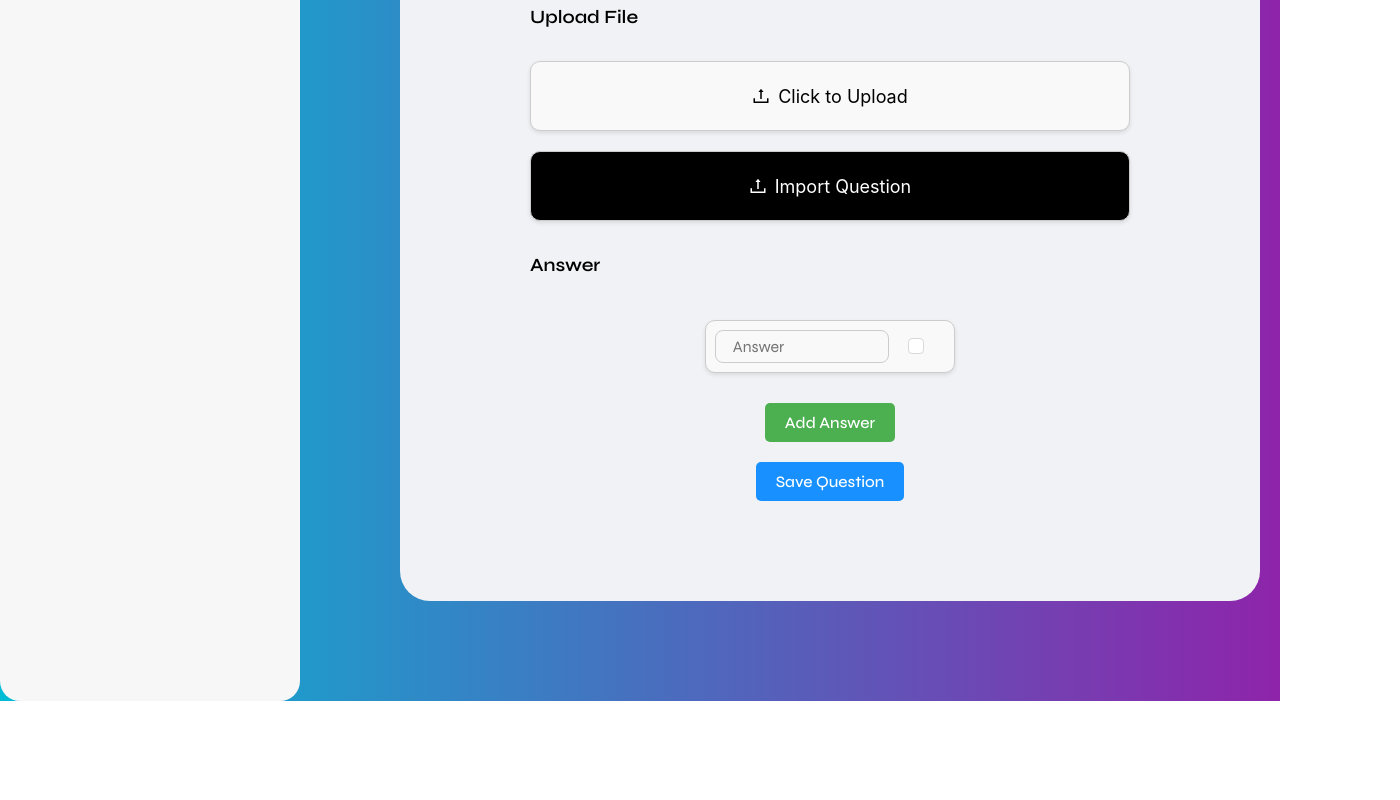
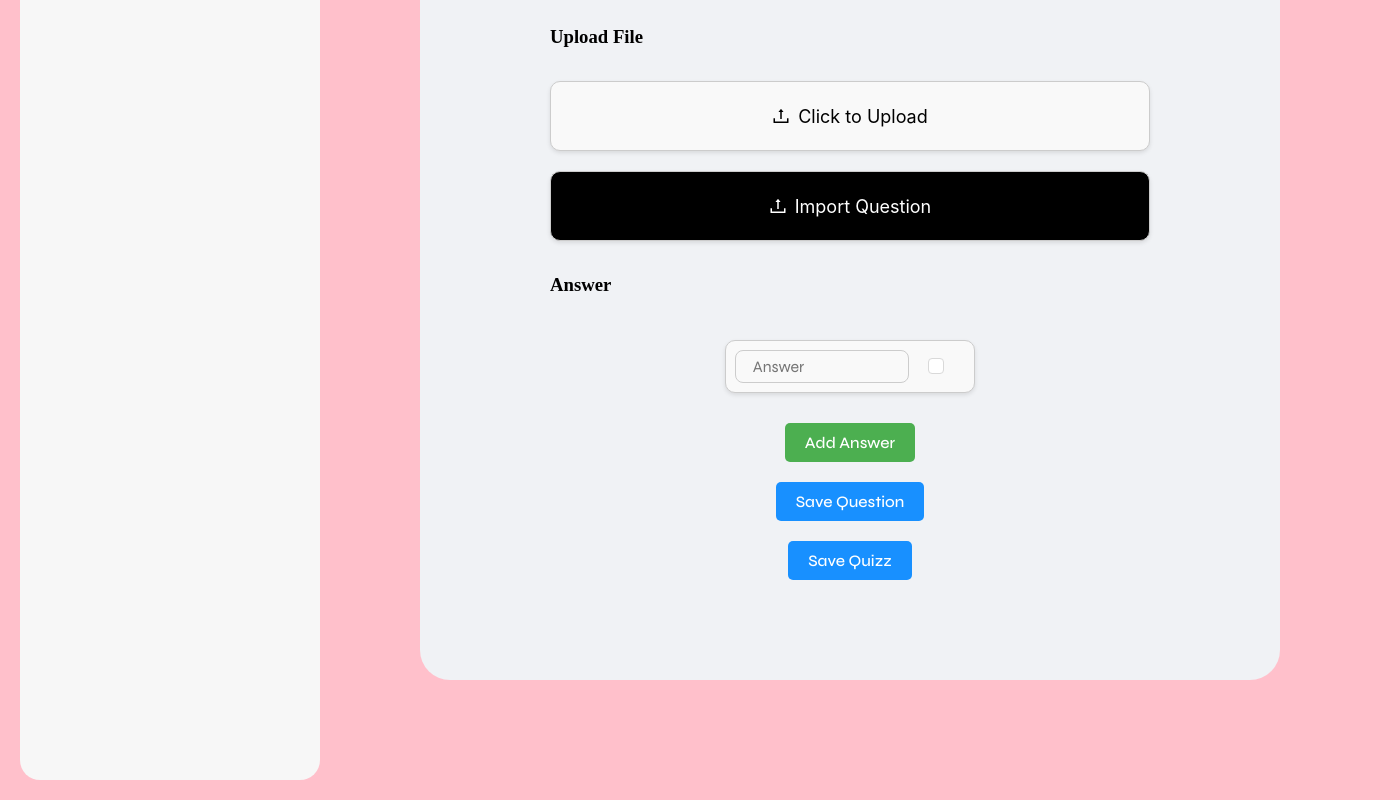
Before and after one commit to hiphucneh/FHoot_SWP391_FE, a React (Vite) app: page /createQ in a window 1280 px wide. Shown: the part 491-1291 px from the top of the page, 1400 px wide, since content can reach past the window. Before the commit the page ends 1192 px from the top, so only its background shows below. Built offline with nearby package versions, Linux system fonts and the light colour scheme.

Commit message:
Add CreateQuestionScreen from branch Hung

```diff
--- a/src/screens/CreateQuestionScreen.jsx
+++ b/src/screens/CreateQuestionScreen.jsx
@@ -177,10 +177,47 @@ const CreateQuestion = () => {
 
         reader.readAsArrayBuffer(file);
     };
+    const handleSaveQuizz = async () => {
+        const quizId = KahootService.getQuizId();
+        if (!quizId) {
+            console.error("Quiz ID not found.");
+            return;
+        }
+
+        // Convert câu hỏi và đáp án thành đúng định dạng body API
+        const formattedQuestions = savedQuestions.map((q) => ({
+            questionText: q.content,
+            timeLimitSec: 30,
+            isRandomAnswer: true,
+            answers: q.answers.map((a) => ({
+                answerText: a.content,
+                isCorrect: a.isAnswer
+            }))
+        }));
+
+        try {
+            await axios.post(
+                `https://fptkahoot-eqebcwg8aya7aeea.southeastasia-01.azurewebsites.net/api/quiz/${quizId}/questions`,
+                formattedQuestions,
+                {
+                    headers: {
+                        "Content-Type": "application/json",
+                        Authorization: "Bearer " + KahootService.token,
+                    },
+                }
+            );
+            alert("Quizz và các câu hỏi đã được lưu thành công!");
+        } catch (error) {
+            console.error("Error saving questions:", error);
+            alert("Đã xảy ra lỗi khi lưu câu hỏi.");
+        }
+    }
+
+
 
 
     return (
-        <div >
+        <div style={{ backgroundColor: "pink", fontFamily: "cursive", padding: "20px" }}>
 
             <div style={{ display: "flex" }}>
                 <DragDropContext onDragEnd={handleDragEnd}>
@@ -376,6 +413,24 @@ const CreateQuestion = () => {
                         >
                             Save Question
                         </button>
+                        <button
+                            type="button"
+                            className="custom-button"
+                            style={{
+                                marginTop: "20px",
+                                padding: "10px 20px",
+                                borderRadius: "5px",
+                                backgroundColor: "#1890ff",
+                                color: "white",
+                                border: "none",
+                                cursor: "pointer"
+                            }}
+                            onClick={
+                                handleSaveQuizz
+                            }
+                        >
+                            Save Quizz
+                        </button>
 
                     </form >        </div >
             </div >
```
